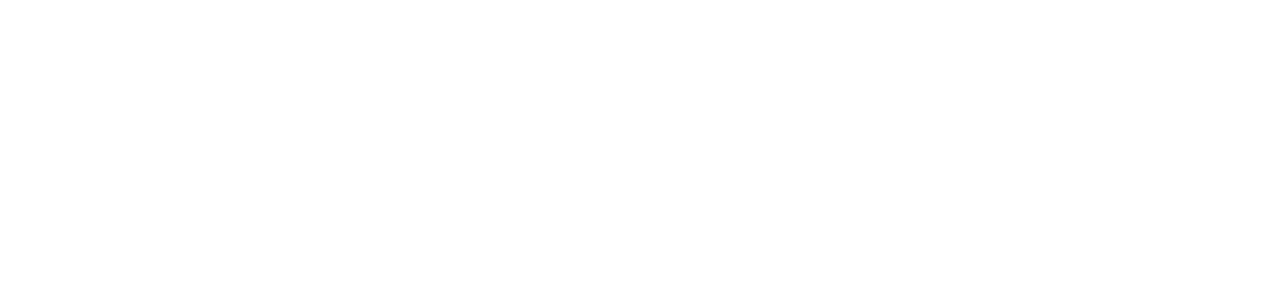
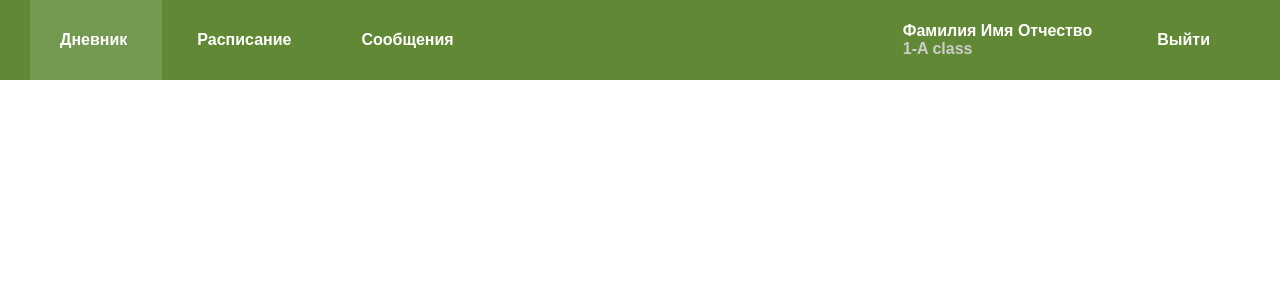
Before and after one commit to Deldore/a-school, a React (Create React App) app: page / in a window 1280 px wide. Shown: the top 300 px of the page. Built offline with nearby package versions, Linux system fonts and the light colour scheme.

Commit message:
first commit

```diff
--- a/src/App.js
+++ b/src/App.js
@@ -1,4 +1,5 @@
-import Header from "./Components/Header";
+import Header from "./Components/Header/Header";
+import "./style.css";
 
 function App() {
   return (
@@ -7,3 +8,5 @@
 }
 
 export default App;
+
+// main color - #618935
--- a/src/Components/Header.jsx
+++ /dev/null
@@ -1,11 +0,0 @@
-import React from 'react';
-
-const Header = () => {
-    return (
-        <div>
-
-        </div>
-    );
-};
-
-export default Header;
--- /dev/null
+++ b/src/Components/Header/Header.jsx
@@ -0,0 +1,49 @@
+import React from 'react';
+import style from './HeaderStyle.module.css';
+const Header = () => {
+    return (
+        <div className={style.main}>
+            <div className={style.item}>
+                <ul className={style.list}>
+                    <li className={style.liActive}>
+                        <a href="#">
+                            Дневник
+                        </a>
+                    </li>
+                    <li>
+                        <a href="#">
+                            Расписание
+                        </a>
+                    </li>
+                    <li>
+                        <a href="#">
+                            Сообщения
+                        </a>
+                    </li>
+                </ul>
+            </div>
+            <div className={style.item}>
+                <ul className={style.list}>
+                    <li>
+                        <div>
+                            <img src="" alt=""/>
+                        </div>
+                        <div className={style.userLink}>
+                            Фамилия Имя Отчество
+                            <span className={style.secondary}>
+                                1-A class
+                            </span>
+                        </div>
+                    </li>
+                    <li>
+                        <a href="#">
+                            Выйти
+                        </a>
+                    </li>
+                </ul>
+            </div>
+        </div>
+    );
+};
+
+export default Header;
--- /dev/null
+++ b/src/Components/Header/HeaderStyle.module.css
@@ -0,0 +1,71 @@
+.main {
+    background: #618935;
+    color: white;
+    padding: 0 30px;
+    min-height: 50px;
+    font-family: Arial;
+    display: flex;
+    justify-content: space-between;
+}
+.item {
+    height: inherit;
+    min-height: inherit;
+    display: flex;
+    flex-direction: row;
+    justify-content: center;
+    align-content: center;
+    vertical-align: center;
+}
+.list {
+    height: inherit;
+    min-height: inherit;
+    display: flex;
+    flex-direction: row;
+    list-style: none;
+    justify-items: center;
+    vertical-align: center;
+    align-items: center;
+    align-content: center;
+    align-self: center;
+}
+ul li {
+    display: flex;
+    flex-direction: row;
+    height: inherit;
+    min-height: inherit;
+    padding: 15px 30px;
+    margin-right: 5px;
+    font-weight: bold;
+    text-decoration: none;
+    color: white;
+    align-self: center;
+}
+ul li a {
+    display: flex;
+    flex-direction: row;
+    height: inherit;
+    min-height: inherit;
+    margin-right: 5px;
+    font-weight: bold;
+    text-decoration: none;
+    color: white;
+    align-self: center;
+    justify-content: center;
+    align-content: center;
+    justify-items: center;
+    align-items: center;
+    vertical-align: center;
+}
+.liActive {
+    background: #749951;
+}
+.secondary {
+    color: #CCC;
+}
+.userLink {
+    margin: 0;
+    display: flex;
+    flex-direction: column;
+    justify-content: center;
+    align-content: center;
+}
--- /dev/null
+++ b/src/style.css
@@ -0,0 +1,4 @@
+* {
+    padding: 0;
+    margin: 0;
+}
```
